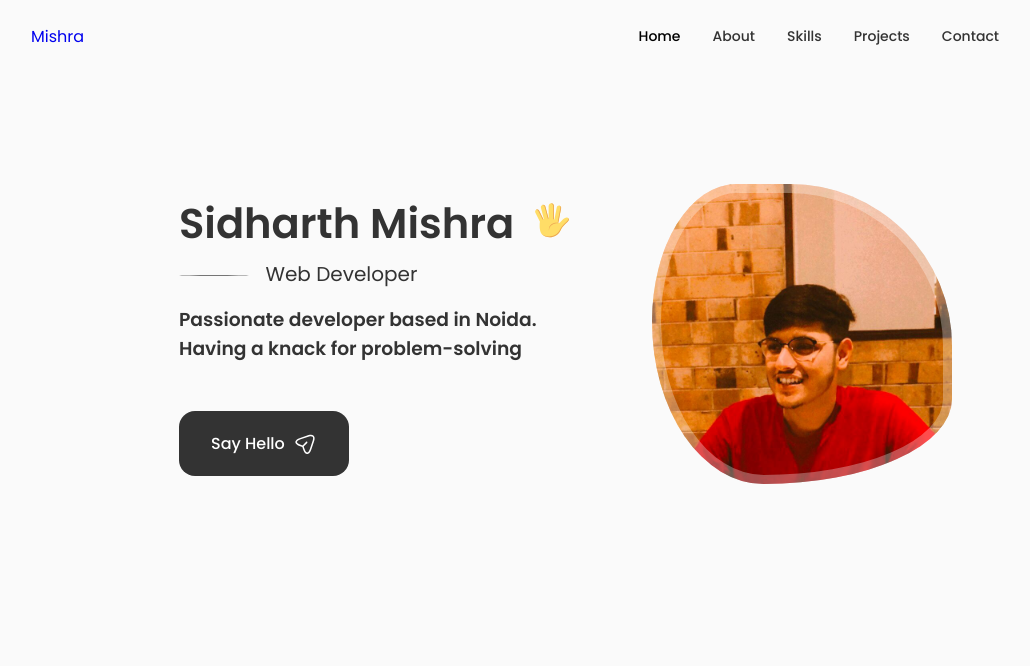
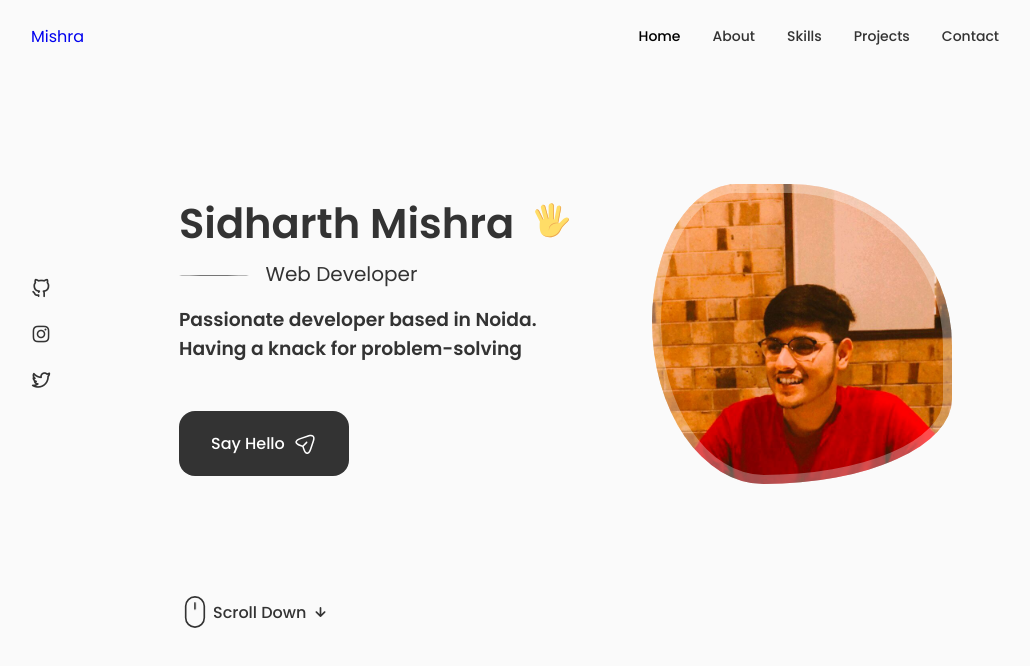
Before and after one commit to SidharthMishra-07/portfolio, a React (Create React App) app: page / in a window 1280 px wide. Shown: the top 666 px of the page, without its empty margins (125-1155 px from the left). Built offline with nearby package versions, Linux system fonts and the light colour scheme.

Commit message:
Changes Added

```diff
--- a/src/Components/Home/Home.css
+++ b/src/Components/Home/Home.css
@@ -1,9 +1,14 @@
+.home_container{
+    row-gap: 7rem;
+}
 .home_content{
     grid-template-columns: 116px repeat(2, 1fr);
     padding-top: 5.5rem;
     column-gap: 2rem;
     align-items: center;
 }
+
+/* /Socials/ */
 .home_social{
     display: grid;
     grid-template-columns: max-content;
@@ -18,6 +23,8 @@
     color: var(--title-color-dark);
     font-size: 1.4rem;
 }
+
+/* /Title/ */
 .home_title{
     font-size: 2.6rem;
     margin-bottom: var(--mb-0-25);
@@ -48,6 +55,8 @@
     max-width: 400px;
     margin-bottom: var(--mb-3);
 }
+
+/* /Profile Img/ */
 .home_img{
     background: url(../../assets//Profile.jpeg) no-repeat center;
     background-size: cover;
@@ -62,6 +71,25 @@
 }
 .home_img:hover {
     transform: rotateY(180deg);
+}
+
+/* /Mouse/ */
+.home_scroll{
+    margin-left: 9.25rem;
+}
+.wheel{
+    animation: scroll 2s ease infinite;
+}
+.home_scroll-name{
+    color: var(--title-color);
+    font-weight: var(--font-medium);
+    margin-right: var(--mb-0-25);
+    margin-left: 2px;
+}
+.home_scroll-arrow{
+    font-size: 1.25rem;
+    color: var(--title-color);
+    transition: all .4s ease-in-out;
 }
 
 @keyframes flip{
@@ -83,3 +111,11 @@
         border-radius: 60% 40% 30% 70% / 60% 30% 70% 40%;
     }
 }
+@keyframes scroll {
+    0%{
+        transform: translateY(0);
+    }
+    30%{
+        transform: translateY(3.75rem);
+    }
+}
--- a/src/Components/Home/Home.jsx
+++ b/src/Components/Home/Home.jsx
@@ -2,6 +2,7 @@
 import './Home.css';
 import Social from './Social';
 import Data from './Data';
+import Scroll from './Scroll';
 
 const Home = () => {
   return (
@@ -12,6 +13,8 @@
                 <div className="home_img"></div>
                 <Data />
             </div>
+
+            <Scroll />
         </div>
     </section>
   )
--- a/src/Components/Home/Scroll.jsx
+++ b/src/Components/Home/Scroll.jsx
@@ -2,7 +2,47 @@
 
 const Scroll = () => {
   return (
-    <div>Scroll</div>
+    <div className="home_scroll">
+        <a href="#about" className="home_scroll-button button--flex">
+            <svg
+                width="32px"
+                height="32px"
+                class="home__scroll-mouse"
+                viewBox="0 0 247 390"
+                version="1.1"
+                xmlns="http://www.w3.org/2000/svg"
+                xmlnsXlink="http://www.w3.org/1999/xlink"
+                style={{
+                  fillRule: "evenodd",
+                  clipRule: "evenodd",
+                  strokeLinecap: "round",
+                  strokeLinejoin: "round",
+                  strokeMiterlimit: "1.5"
+                }}
+              >
+                <path
+                  class="wheel"
+                  d="M123.359,79.775l0,72.843"
+                  style={{
+                    fill: "none",
+                    stroke: "var(--title-color)",
+                    strokeWidth: "20px"
+                  }}
+                ></path>
+                <path
+                  id="mouse"
+                  d="M236.717,123.359c0,-62.565 -50.794,-113.359 -113.358,-113.359c-62.565,0 -113.359,50.794 -113.359,113.359l0,143.237c0,62.565 50.794,113.359 113.359,113.359c62.564,0 113.358,-50.794 113.358,-113.359l0,-143.237Z"
+                  style={{
+                    fill: "none",
+                    stroke: "var(--title-color)",
+                    strokeWidth: "20px"
+                  }}
+                ></path>
+            </svg>
+            <span className='home_scroll-name'>Scroll Down</span>
+            <i className='uil uil-arrow-down home_scroll-arrow'></i>
+        </a>
+    </div>
   )
 }
 
```
